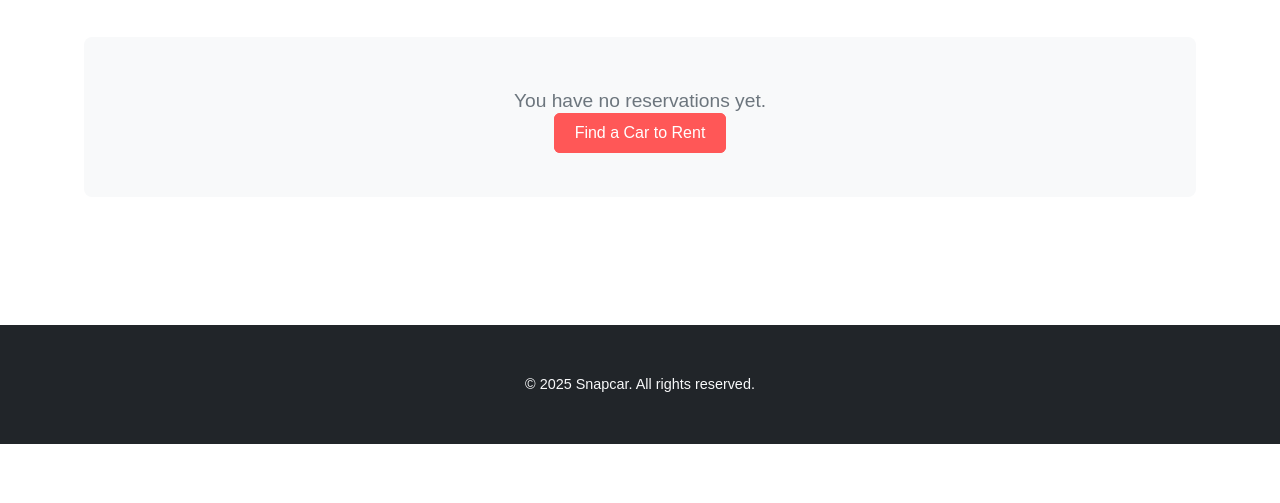
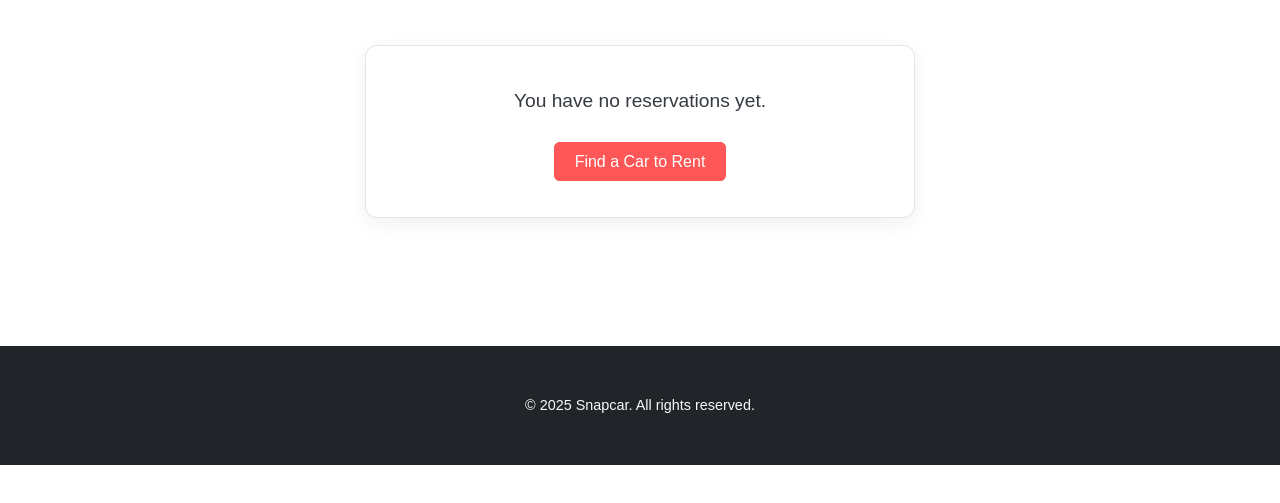
Before and after one commit to Irene3104/IP_As1_OnlineRentCar, a plain HTML site: page my_reservations.html in a window 1280 px wide. Shown: the part 163-666 px from the top of the page. Drawn offline with Linux system fonts and the light colour scheme.

Commit message:
semi final commit

```diff
--- a/css/style.css
+++ b/css/style.css
@@ -74,6 +74,7 @@ button, .btn {
     border-color: #E04848;
     transform: translateY(-2px);
     box-shadow: 0 4px 12px rgba(255, 87, 87, 0.3);
+    color: #ffffff !important; /* Ensure text color is white on hover */
 }
 
 /* Secondary/Default Button Style */
@@ -117,7 +118,7 @@ header nav {
 }
 
 .logo img {
-    max-height: 50px; /* Slightly smaller logo for a sleeker look */
+    max-height: 65px; /* Slightly smaller logo for a sleeker look */
 }
 
 header nav ul {
@@ -1698,12 +1699,12 @@ body.main-content-visible #main-page-wrapper {
     flex-grow: 1;
 }
 
-.selected-car-image {
+#selected-car-card .selected-car-image {
     width: 100%;
     height: 200px;
-    object-fit: cover;
+    object-fit: contain; /* 'cover'에서 'contain'으로 변경하여 이미지 전체가 보이도록 함 */
     border-radius: 8px;
-    background-color: #F8F9FA;
+    background-color: #F8F9FA; /* 이미지가 컨테이너를 꽉 채우지 않을 경우 배경색이 보임 */
 }
 
 .selected-car-details {
@@ -2099,3 +2100,38 @@ body.main-content-visible #main-page-wrapper {
         margin-bottom: 0.25rem; /* Space when stacked */
     }
 }
+
+/* === My Reservations Page - No Reservations Message === */
+#my-reservations-section #no-reservations-message {
+    text-align: center;
+    padding: 2.5rem 2rem; /* 내부 여백 */
+    margin-top: 3rem;    /* 위쪽 여백 (섹션 제목과의 간격) */
+    background-color: #FFFFFF; /* 배경색 */
+    border: 1px solid #E0E6ED; /* 테두리 */
+    border-radius: 12px;       /* 모서리 둥글게 */
+    box-shadow: 0 6px 20px rgba(0,0,0,0.06); /* 부드러운 그림자 */
+    max-width: 550px;      /* 최대 너비 설정 */
+    margin-left: auto;     /* 가운데 정렬 */
+    margin-right: auto;    /* 가운데 정렬 */
+}
+
+#my-reservations-section #no-reservations-message p:first-child {
+    font-size: 1.2rem;     /* 메시지 폰트 크기 */
+    color: #343A40;        /* 메시지 텍스트 색상 */
+    margin-bottom: 1.75rem; /* 버튼과의 간격 */
+    line-height: 1.6;
+}
+
+#my-reservations-section #no-reservations-message p:last-child {
+    margin-top: 0; /* 버튼을 포함하는 p태그의 불필요한 상단 여백 제거 */
+}
+
+/* 버튼 스타일은 기존 .btn-primary를 사용하되, 특정 컨텍스트에서 여백 조정 시 */
+#my-reservations-section #no-reservations-message .btn-primary {
+    /* 인라인 스타일보다 우선 적용되도록 !important를 사용하거나, 인라인 스타일을 제거하는 것이 좋습니다. */
+    /* 여기서는 인라인 스타일을 그대로 두고, 필요한 경우 추가 조정합니다. */
+    /* 예: padding: 0.75rem 1.5rem; font-size: 0.95rem; */
+    /* 이미 인라인으로 margin-top:1rem; 이 있으므로, CSS에서 추가할 경우 인라인 제거 고려 */
+}
+
+/* 기존 코드 계속... */
```
Also changed, not shown: index.html (+1 -1 lines).
